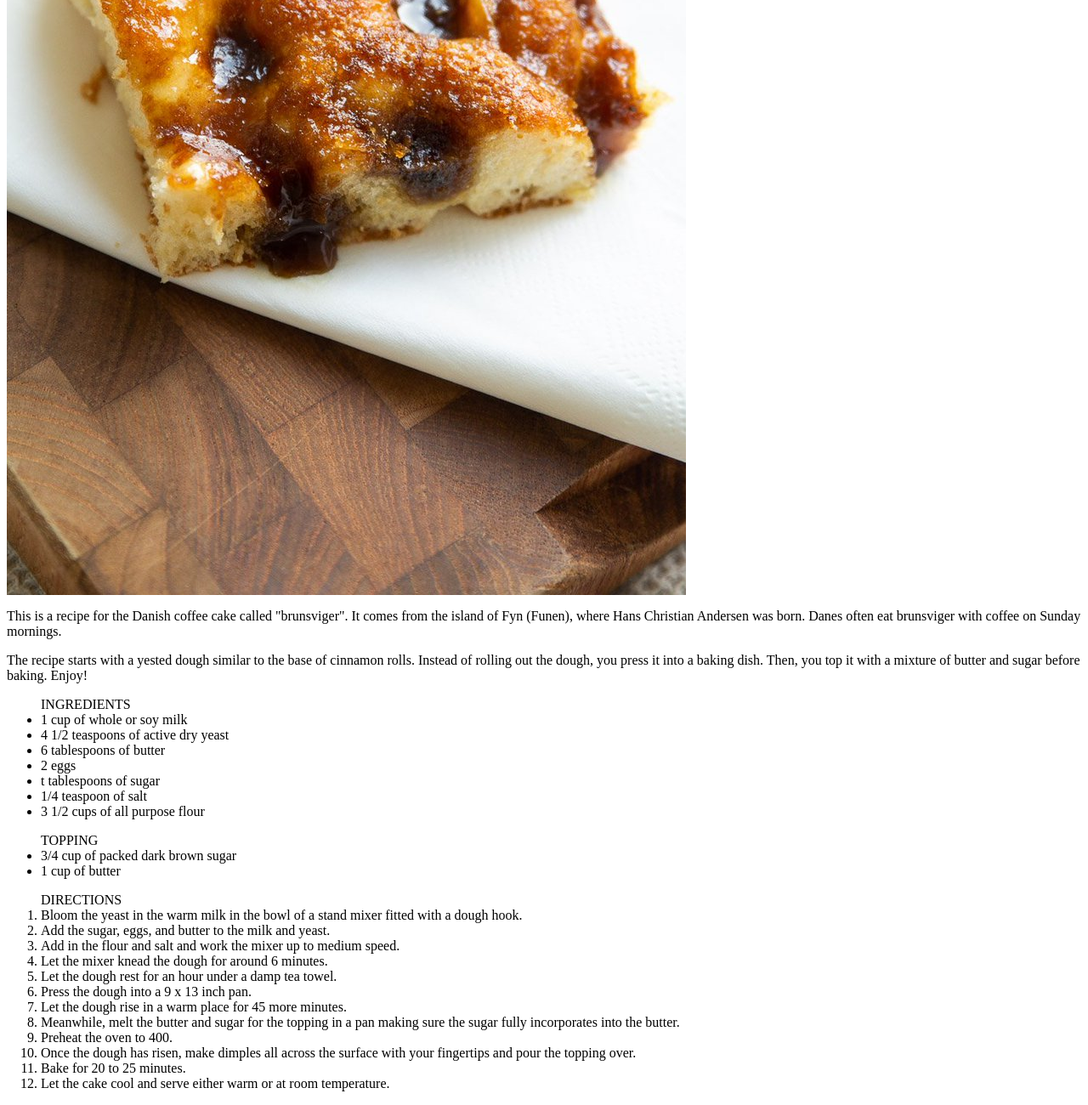
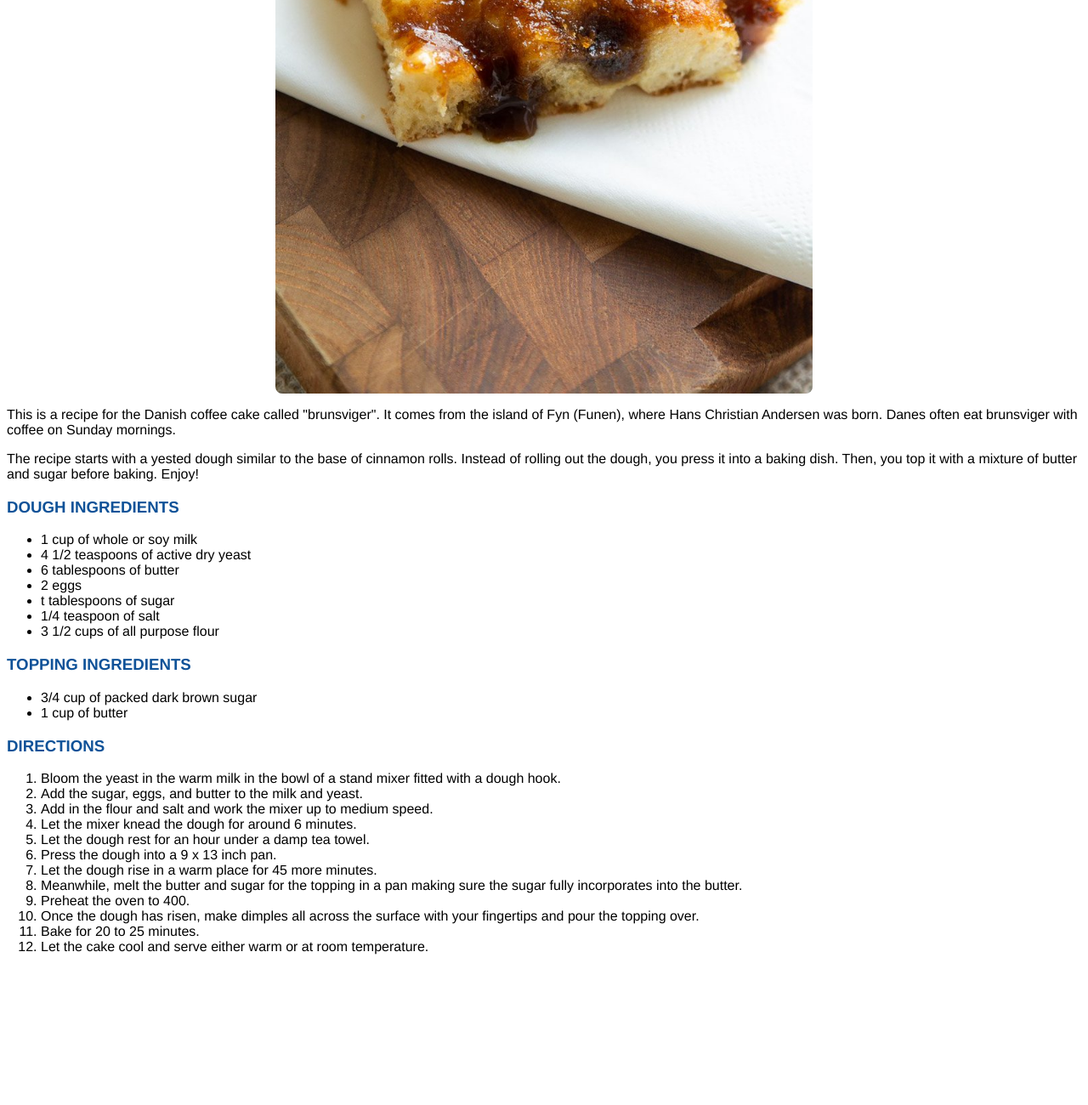
Before and after one commit to chip24/odin-recipes, a plain HTML site: page recipes/brunsviger.html in a window 1280 px wide. Shown: the part 566-1866 px from the top of the page at 85% size. After the commit the page ends 1705 px from the top, so only its background shows below. Drawn offline with Linux system fonts and the light colour scheme.

Commit message:
style the webpage with more css

```diff
--- a/recipes/brunsviger.html
+++ b/recipes/brunsviger.html
@@ -1,10 +1,20 @@
+<!DOCTYPE html>
+<html lang="en">
+<head>
+    <meta charset="UTF-8">
+    <meta http-equiv="X-UA-Compatible" content="IE=edge">
+    <meta name="viewport" content="width=device-width, initial-scale=1.0">
+    <link rel="stylesheet" href="../style.css">
+    <title>Brunsviger Recipe</title>
+</head>
 <h1>Brunsviger</h1>
 <img src="../images/brunsviger.jpg" alt="picture of brunsviger">
 <p>This is a recipe for the Danish coffee cake called "brunsviger". It comes from the island of Fyn (Funen), where Hans Christian Andersen was born. Danes often eat brunsviger with coffee on Sunday mornings. </p>
 
 <p>The recipe starts with a yested dough similar to the base of cinnamon rolls.  Instead of rolling out the dough, you press it into a baking dish.  Then, you top it with a mixture of butter and sugar before baking.  Enjoy! </p>
 
-<ul>INGREDIENTS
+<h3>DOUGH INGREDIENTS</h2>
+<ul>
     <li>1 cup of whole or soy milk</li>
     <li>4 1/2 teaspoons of active dry yeast</li>
     <li>6 tablespoons of butter</li>
@@ -14,12 +24,14 @@
     <li>3 1/2 cups of all purpose flour</li>
 </ul>
 
-<ul>TOPPING
+<h3>TOPPING INGREDIENTS</h3>
+<ul>
     <li>3/4 cup of packed dark brown sugar</li>
     <li>1 cup of butter</li>
 </ul>
 
-<ol>DIRECTIONS
+<h3>DIRECTIONS</h3>
+<ol>
     <li>Bloom the yeast in the warm milk in the bowl of a stand mixer fitted with a dough hook.</li>
     <li>Add the sugar, eggs, and butter to the milk and yeast.</li>
     <li>Add in the flour and salt and work the mixer up to medium speed.</li>
--- /dev/null
+++ b/style.css
@@ -0,0 +1,40 @@
+
+/* change the color of visited links */
+a:visited {
+    color: #3C99DC
+}
+
+li {
+    font-size: 16px;
+    font-family: "Helvetica", "Verdana", sans-serif;
+}
+
+
+h1 {
+
+    font-family: "Helvetica", "Verdana", sans-serif;
+    color:#0F5298;
+    text-align: center;
+
+}
+
+
+h2, h3 {
+    font-family: "Helvetica", "Verdana", sans-serif;
+    color:#0F5298;
+}
+
+p {
+    font-family: "Helvetica", "Verdana", sans-serif;
+}
+
+img {
+    border-radius: 8px;
+    width: 50%;
+    height: auto;
+    margin-left: auto;
+    margin-right: auto;
+    display: block;
+
+
+}
```
Also changed, not shown: index.html (+5 -3 lines), recipes/chilicrisp.html (+13 -3 lines), recipes/japanesedressing.html (+13 -2 lines).
